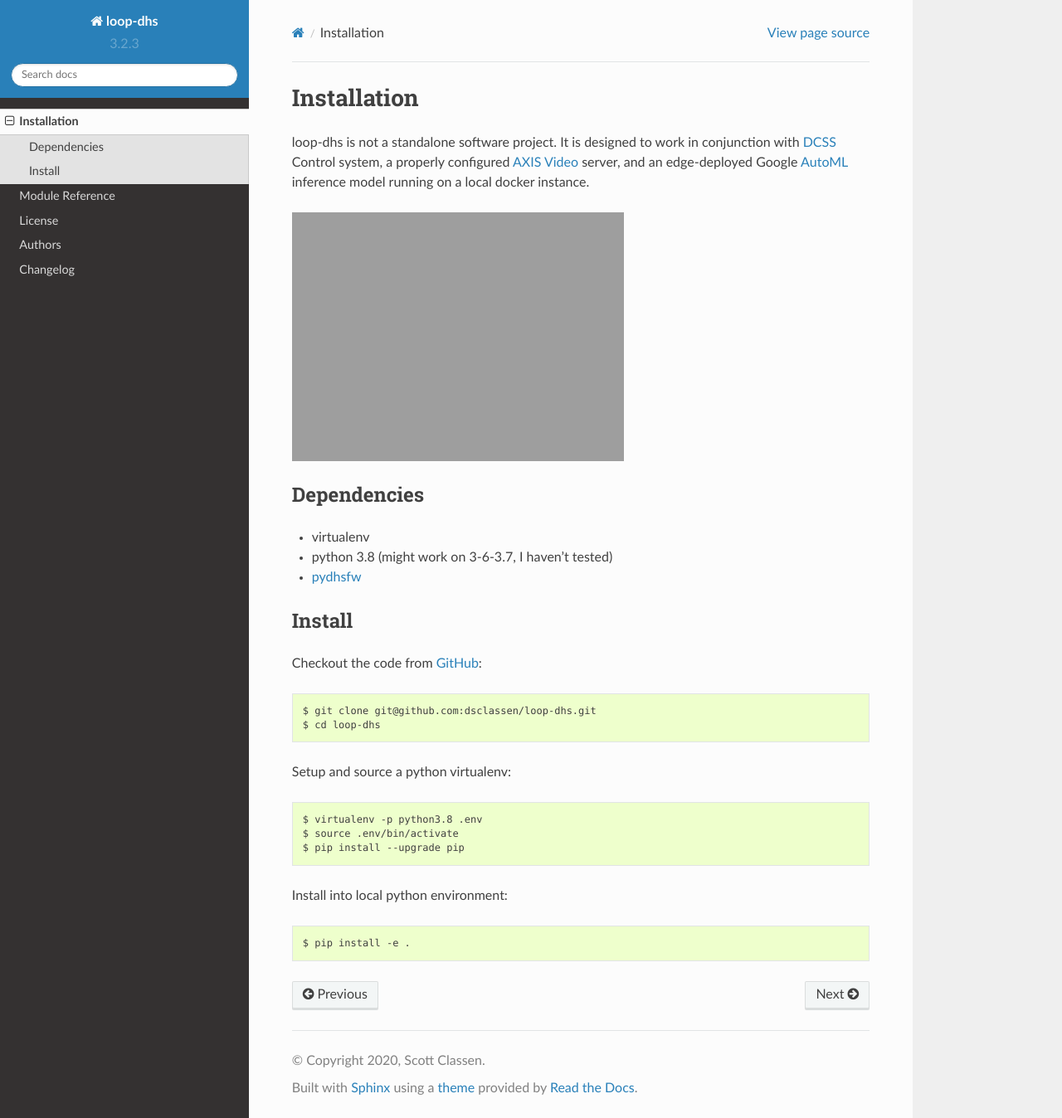
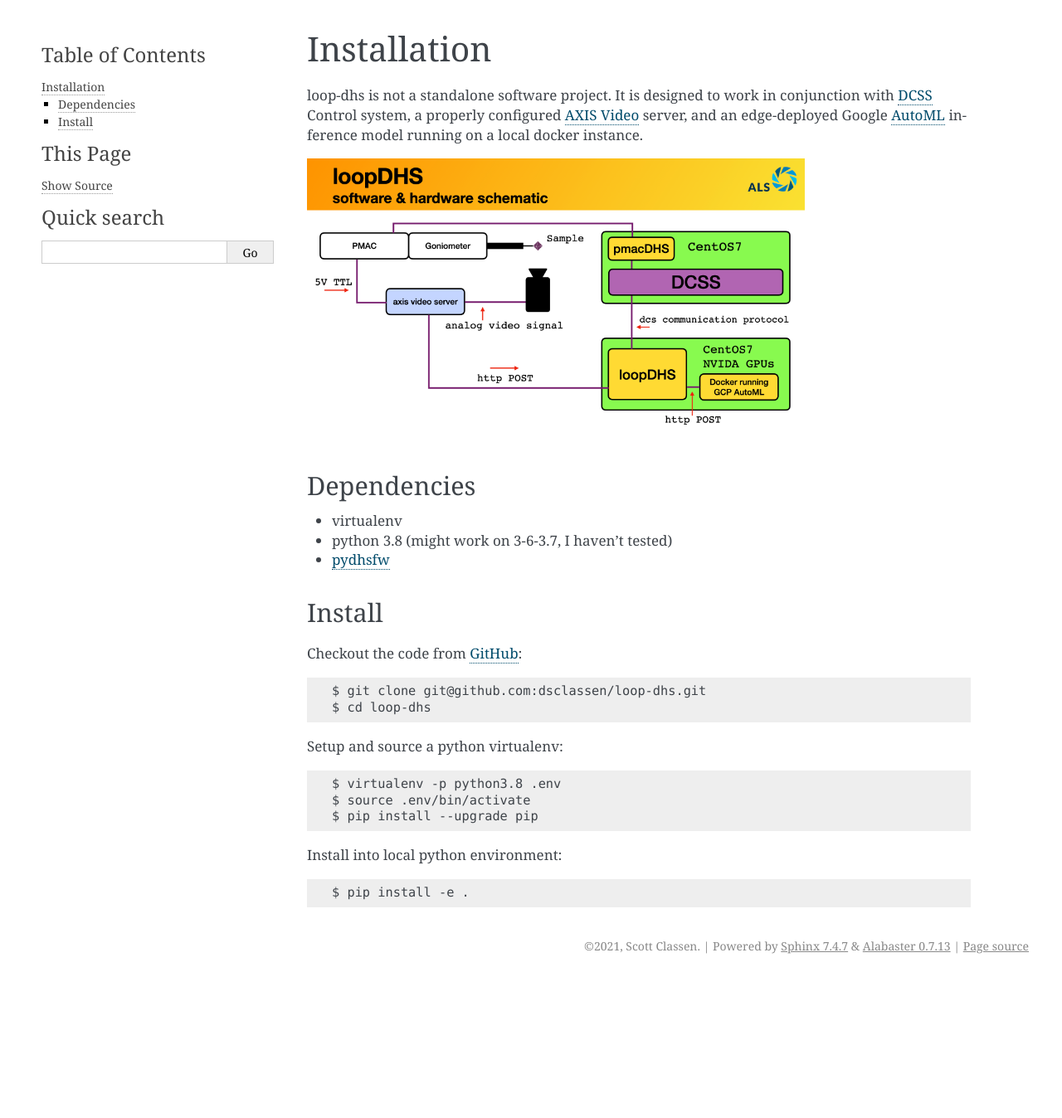
Before and after one commit to dsclassen/loop-dhs, a Sphinx documentation site: the page built from docs/install.rst, in a window 1280 px wide and 1348 px high. Shown: the whole window at 83% size. Built offline with Sphinx 7.4.7, drawn with Linux system fonts in a browser that asks for light colours.

```diff
--- a/docs/conf.py
+++ b/docs/conf.py
@@ -1,9 +1,8 @@
-# -*- coding: utf-8 -*-
-#
 # This file is execfile()d with the current directory set to its containing dir.
 #
-# Note that not all possible configuration values are present in this
-# autogenerated file.
+# This file only contains a selection of the most common options. For a full
+# list see the documentation:
+# https://www.sphinx-doc.org/en/master/usage/configuration.html
 #
 # All configuration values have a default; values that are commented out
 # serve to show the default.
@@ -13,6 +12,8 @@ import sys
 import inspect
 import shutil
 
+# -- Path setup --------------------------------------------------------------
+
 __location__ = os.path.join(
     os.getcwd(), os.path.dirname(inspect.getfile(inspect.currentframe()))
 )
@@ -20,9 +21,9 @@ __location__ = os.path.join(
 # If extensions (or modules to document with autodoc) are in another directory,
 # add these directories to sys.path here. If the directory is relative to the
 # documentation root, use os.path.abspath to make it absolute, like shown here.
-sys.path.insert(0, os.path.join(__location__, '../src'))
+sys.path.insert(0, os.path.join(__location__, "../src"))
 
-# -- Run sphinx-apidoc ------------------------------------------------------
+# -- Run sphinx-apidoc -------------------------------------------------------
 # This hack is necessary since RTD does not issue `sphinx-apidoc` before running
 # `sphinx-build -b html . _build/html`. See Issue:
 # https://github.com/rtfd/readthedocs.org/issues/1139
@@ -35,8 +36,8 @@ try:  # for Sphinx >= 1.7
 except ImportError:
     from sphinx import apidoc
 
-output_dir = os.path.join(__location__, 'api')
-module_dir = os.path.join(__location__, '../src/loop_dhs')
+output_dir = os.path.join(__location__, "api")
+module_dir = os.path.join(__location__, "../src/loop_dhs")
 try:
     shutil.rmtree(output_dir)
 except FileNotFoundError:
@@ -46,18 +47,18 @@ try:
     import sphinx
     from pkg_resources import parse_version
 
-    cmd_line_template = 'sphinx-apidoc -f -o {outputdir} {moduledir}'
+    cmd_line_template = "sphinx-apidoc -f -o {outputdir} {moduledir}"
     cmd_line = cmd_line_template.format(outputdir=output_dir, moduledir=module_dir)
 
-    args = cmd_line.split(' ')
-    if parse_version(sphinx.__version__) >= parse_version('1.7'):
+    args = cmd_line.split(" ")
+    if parse_version(sphinx.__version__) >= parse_version("1.7"):
         args = args[1:]
 
     apidoc.main(args)
 except Exception as e:
-    print('Running `sphinx-apidoc` failed!\n{}'.format(e))
+    print("Running `sphinx-apidoc` failed!\n{}".format(e))
 
-# -- General configuration -----------------------------------------------------
+# -- General configuration ---------------------------------------------------
 
 # If your documentation needs a minimal Sphinx version, state it here.
 # needs_sphinx = '1.0'
@@ -65,43 +66,42 @@ except Exception as e:
 # Add any Sphinx extension module names here, as strings. They can be extensions
 # coming with Sphinx (named 'sphinx.ext.*') or your custom ones.
 extensions = [
-    'sphinx.ext.autodoc',
-    'sphinx.ext.intersphinx',
-    'sphinx.ext.todo',
-    'sphinx.ext.autosummary',
-    'sphinx.ext.viewcode',
-    'sphinx.ext.coverage',
-    'sphinx.ext.doctest',
-    'sphinx.ext.ifconfig',
-    'sphinx.ext.mathjax',
-    'sphinx.ext.napoleon',
-    'sphinx_rtd_theme',
+    "sphinx.ext.autodoc",
+    "sphinx.ext.intersphinx",
+    "sphinx.ext.todo",
+    "sphinx.ext.autosummary",
+    "sphinx.ext.viewcode",
+    "sphinx.ext.coverage",
+    "sphinx.ext.doctest",
+    "sphinx.ext.ifconfig",
+    "sphinx.ext.mathjax",
+    "sphinx.ext.napoleon",
 ]
 
 # Add any paths that contain templates here, relative to this directory.
-templates_path = ['_templates']
+templates_path = ["_templates"]
 
 # The suffix of source filenames.
-source_suffix = '.rst'
+source_suffix = ".rst"
 
 # The encoding of source files.
 # source_encoding = 'utf-8-sig'
 
 # The master toctree document.
-master_doc = 'index'
+master_doc = "index"
 
 # General information about the project.
-project = u'loop-dhs'
-copyright = u'2020, Scott Classen'
+project = "loop-dhs"
+copyright = "2021, Scott Classen"
 
 # The version info for the project you're documenting, acts as replacement for
 # |version| and |release|, also used in various other places throughout the
 # built documents.
 #
 # The short X.Y version.
-version = ''  # Is set by calling `setup.py docs`
+version = ""  # Is set by calling `setup.py docs`
 # The full version, including alpha/beta/rc tags.
-release = ''  # Is set by calling `setup.py docs`
+release = ""  # Is set by calling `setup.py docs`
 
 # The language for content autogenerated by Sphinx. Refer to documentation
 # for a list of supported languages.
@@ -115,7 +115,7 @@ release = ''  # Is set by calling `setup.py docs`
 
 # List of patterns, relative to source directory, that match files and
 # directories to ignore when looking for source files.
-exclude_patterns = ['_build']
+exclude_patterns = ["_build", "Thumbs.db", ".DS_Store"]
 
 # The reST default role (used for this markup: `text`) to use for all documents.
 # default_role = None
@@ -132,7 +132,7 @@ exclude_patterns = ['_build']
 # show_authors = False
 
 # The name of the Pygments (syntax highlighting) style to use.
-pygments_style = 'sphinx'
+pygments_style = "sphinx"
 
 # A list of ignored prefixes for module index sorting.
 # modindex_common_prefix = []
@@ -141,19 +141,19 @@ pygments_style = 'sphinx'
 # keep_warnings = False
 
 
-# -- Options for HTML output ---------------------------------------------------
+# -- Options for HTML output -------------------------------------------------
 
 # The theme to use for HTML and HTML Help pages.  See the documentation for
 # a list of builtin themes.
-html_theme = 'sphinx_rtd_theme'
+html_theme = "alabaster"
 
 # Theme options are theme-specific and customize the look and feel of a theme
 # further.  For a list of options available for each theme, see the
 # documentation.
-# html_theme_options = {
-#    'sidebar_width': '300px',
-#    'page_width': '1200px'
-# }
+html_theme_options = {
+    "sidebar_width": "300px",
+    "page_width": "1200px"
+}
 
 # Add any paths that contain custom themes here, relative to this directory.
 # html_theme_path = []
@@ -182,7 +182,7 @@ else:
 # Add any paths that contain custom static files (such as style sheets) here,
 # relative to this directory. They are copied after the builtin static files,
 # so a file named "default.css" will overwrite the builtin "default.css".
-html_static_path = ['_static']
+html_static_path = ["_static"]
 
 # If not '', a 'Last updated on:' timestamp is inserted at every page bottom,
 # using the given strftime format.
@@ -226,24 +226,24 @@ html_static_path = ['_static']
 # html_file_suffix = None
 
 # Output file base name for HTML help builder.
-htmlhelp_basename = 'loop_dhs-doc'
+htmlhelp_basename = "loop_dhs-doc"
 
 
-# -- Options for LaTeX output --------------------------------------------------
+# -- Options for LaTeX output ------------------------------------------------
 
 latex_elements = {
-    # The paper size ('letterpaper' or 'a4paper').
-    # 'papersize': 'letterpaper',
-    # The font size ('10pt', '11pt' or '12pt').
-    # 'pointsize': '10pt',
+    # The paper size ("letterpaper" or "a4paper").
+    # "papersize": "letterpaper",
+    # The font size ("10pt", "11pt" or "12pt").
+    # "pointsize": "10pt",
     # Additional stuff for the LaTeX preamble.
-    # 'preamble': '',
+    # "preamble": "",
 }
 
 # Grouping the document tree into LaTeX files. List of tuples
 # (source start file, target name, title, author, documentclass [howto/manual]).
 latex_documents = [
-    ('index', 'user_guide.tex', u'loop-dhs Documentation', u'Scott Classen', 'manual'),
+    ("index", "user_guide.tex", "loop-dhs Documentation", "Scott Classen", "manual")
 ]
 
 # The name of an image file (relative to this directory) to place at the top of
@@ -266,14 +266,14 @@ latex_documents = [
 # If false, no module index is generated.
 # latex_domain_indices = True
 
-# -- External mapping ------------------------------------------------------------
-python_version = '.'.join(map(str, sys.version_info[0:2]))
+# -- External mapping --------------------------------------------------------
+python_version = ".".join(map(str, sys.version_info[0:2]))
 intersphinx_mapping = {
-    'sphinx': ('http://www.sphinx-doc.org/en/stable', None),
-    'python': ('https://docs.python.org/' + python_version, None),
-    'matplotlib': ('https://matplotlib.org', None),
-    'numpy': ('https://docs.scipy.org/doc/numpy', None),
-    'sklearn': ('http://scikit-learn.org/stable', None),
-    'pandas': ('http://pandas.pydata.org/pandas-docs/stable', None),
-    'scipy': ('https://docs.scipy.org/doc/scipy/reference', None),
+    "sphinx": ("http://www.sphinx-doc.org/en/stable", None),
+    "python": ("https://docs.python.org/" + python_version, None),
+    "matplotlib": ("https://matplotlib.org", None),
+    "numpy": ("https://docs.scipy.org/doc/numpy", None),
+    "sklearn": ("https://scikit-learn.org/stable", None),
+    "pandas": ("https://pandas.pydata.org/pandas-docs/stable", None),
+    "scipy": ("https://docs.scipy.org/doc/scipy/reference", None),
 }
--- a/docs/install.rst
+++ b/docs/install.rst
@@ -5,7 +5,7 @@ Installation
 loop-dhs is not a standalone software project. It is designed to work in conjunction with `DCSS`_ Control system, a properly configured `AXIS Video`_ server, and an edge-deployed Google `AutoML`_ inference model running on a local docker instance.
 
 .. image:: images/schematic.png
-   :width 600
+   :width: 600
 
 Dependencies
 ------------
--- a/setup.cfg
+++ b/setup.cfg
@@ -28,7 +28,7 @@ include_package_data = True
 package_dir =
     =src
 # DON'T CHANGE THE FOLLOWING LINE! IT WILL BE UPDATED BY PYSCAFFOLD!
-setup_requires = pyscaffold>=3.2a0,<3.3a0
+setup_requires = pyscaffold>=3.3a0,<4
 # Add here dependencies of your project (semicolon/line-separated), e.g.
 install_requires = PyYAML
     dotty-dict
@@ -129,5 +129,5 @@ tag = True
 [pyscaffold]
 # PyScaffold's parameters when the project was created.
 # This will be used when updating. Do not change!
-version = 3.2.3
+version = 3.3
 package = loop_dhs
--- a/src/loop_dhs/__init__.py
+++ b/src/loop_dhs/__init__.py
@@ -1,11 +1,11 @@
 # -*- coding: utf-8 -*-
-from pkg_resources import get_distribution, DistributionNotFound
+from pkg_resources import DistributionNotFound, get_distribution
 
 try:
     # Change here if project is renamed and does not equal the package name
-    dist_name = 'loop-dhs'
+    dist_name = "loop-dhs"
     __version__ = get_distribution(dist_name).version
 except DistributionNotFound:
-    __version__ = 'unknown'
+    __version__ = "unknown"
 finally:
     del get_distribution, DistributionNotFound
```
Also changed, not shown: setup.py (+4 -5 lines), docs/images/schematic.png (renamed from docs/api/images/schematic/schematic.png), 1 other file.
